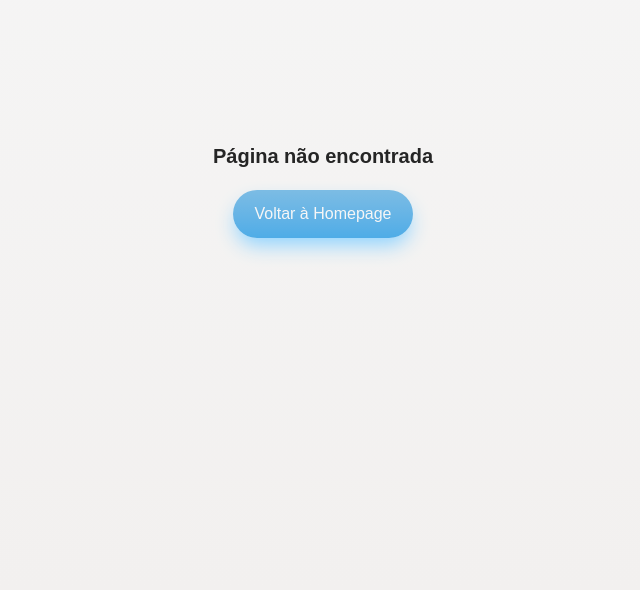
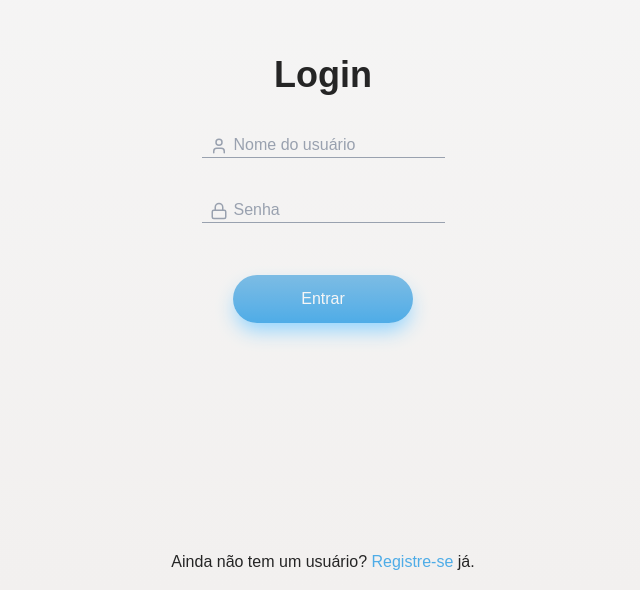
Before and after one commit to gabrielescorelguerra/EnemQuest, a React (Vite) app: page /auth/login in a window 1280 px wide. Shown: the part 210-800 px from the top of the page, without its empty margins (317-957 px from the left). Built offline with nearby package versions, Linux system fonts and the light colour scheme.

Commit message:
adiciona layout da tela de login/registro

```diff
--- a/package.json
+++ b/package.json
@@ -11,6 +11,7 @@
   },
   "dependencies": {
     "@fontsource/inter": "^5.2.8",
+    "@supabase/supabase-js": "^2.110.1",
     "@tailwindcss/vite": "^4.2.4",
     "lucide-react": "^1.16.0",
     "react": "^19.2.5",
--- /dev/null
+++ b/src/components/Input.jsx
@@ -0,0 +1,22 @@
+import { useState } from 'react'
+
+export default function Input({ icon: Icon, type, placeholder }) {
+  const [focus, setFocus] = useState(false)
+
+  return (
+    <div className='relative'>
+      <Icon
+        size='18'
+        stroke='currentColor'
+        className={`absolute left-2 top-1/2 -translate-y-1/2 ${focus ? 'text-primary-end' : 'text-gray-400'} transition-colors duration-400`}
+      ></Icon>
+      <input
+        className=' pl-8 placeholder:text-gray-400 border-0 border-b border-gray-400 outline-none px-1 py-0 bg-transparent focus:border-primary-end transition-colors duration-400'
+        type={type}
+        placeholder={placeholder}
+        onFocus={() => setFocus(true)}
+        onBlur={() => setFocus(false)}
+      />
+    </div>
+  )
+}
--- a/src/main.jsx
+++ b/src/main.jsx
@@ -7,6 +7,7 @@ import HomePage from './pages/HomePage'
 import HistoryPage from './pages/HistoryPage.jsx'
 import '@fontsource/inter'
 import NotFoundPage from './pages/NotFoundPage'
+import AuthPage from './pages/AuthPage'
 
 const router = createBrowserRouter([
   {
@@ -25,6 +26,10 @@ const router = createBrowserRouter([
     path: '/*',
     element: <NotFoundPage />,
   },
+  {
+    path: '/auth/:mode',
+    element: <AuthPage />,
+  },
 ])
 
 createRoot(document.getElementById('root')).render(
--- /dev/null
+++ b/src/pages/AuthPage.jsx
@@ -0,0 +1,38 @@
+import { useParams } from 'react-router-dom'
+import Input from '@/components/Input'
+import Button from '@/components/Button'
+
+import { User } from 'lucide-react'
+import { Lock } from 'lucide-react'
+
+function AuthPage() {
+  const { mode } = useParams()
+
+  return (
+    <>
+      <main className='flex flex-col items-center justify-center gap-10 h-screen bg-linear-to-b from-bg-start to-bg-end'>
+        <h1 className='font-bold capitalize text-4xl leading-none'>{mode}</h1>
+        <form action='' className='flex flex-col items-center gap-13 w-90'>
+          <div className='flex flex-col items-center gap-10 w-full'>
+            <Input type='text' placeholder='Nome do usuário' icon={User}></Input>
+            <Input type='password' placeholder='Senha' icon={Lock}></Input>
+          </div>
+          <Button variant='primary'>{mode == 'login' ? 'Entrar' : 'Criar usuário'}</Button>
+        </form>
+      </main>
+      <footer className='absolute bottom-4 left-1/2 -translate-x-1/2'>
+        {mode == 'login' ? (
+          <p>
+            Ainda não tem um usuário? <a className='text-primary-end'>Registre-se</a> já.
+          </p>
+        ) : (
+          <p>
+            Já tem um usuário? Faça o <a className='text-primary-end'>Login</a>.
+          </p>
+        )}
+      </footer>
+    </>
+  )
+}
+
+export default AuthPage
--- a/src/pages/QuestionPage.jsx
+++ b/src/pages/QuestionPage.jsx
@@ -43,7 +43,7 @@ function QuestionPage() {
         <h1 className='font-bold'>EnemQUEST</h1>
         <div className='flex gap-2'>
           <Link
-            to={'/history'}
+            to={'/auth/login'}
             className='text-text transition duration-500 hover:text-primary-end hover:cursor-pointer'
           >
             <History className='h-10' />
```
Also changed, not shown: 2 other files (tests, documents, lock files or other folders).
